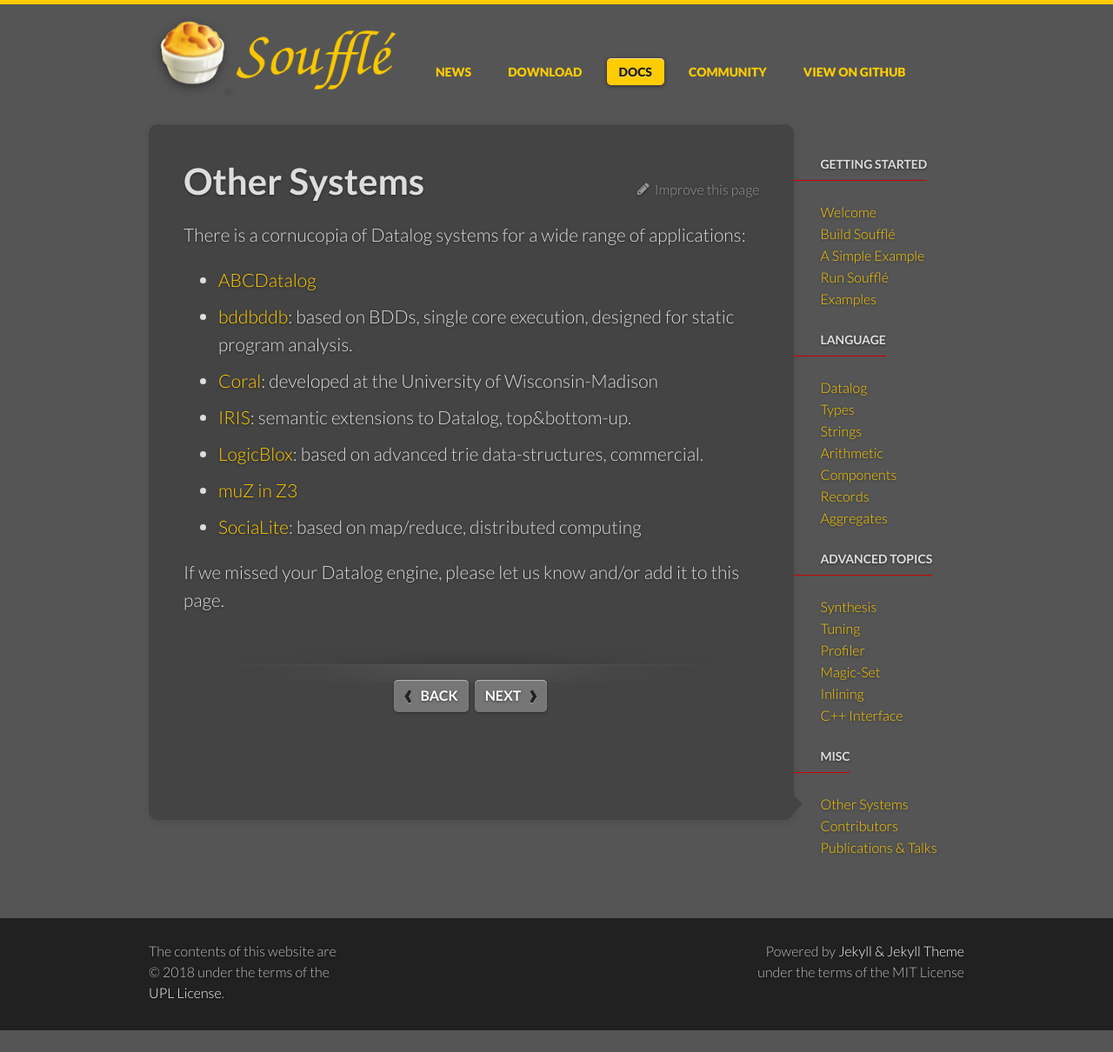
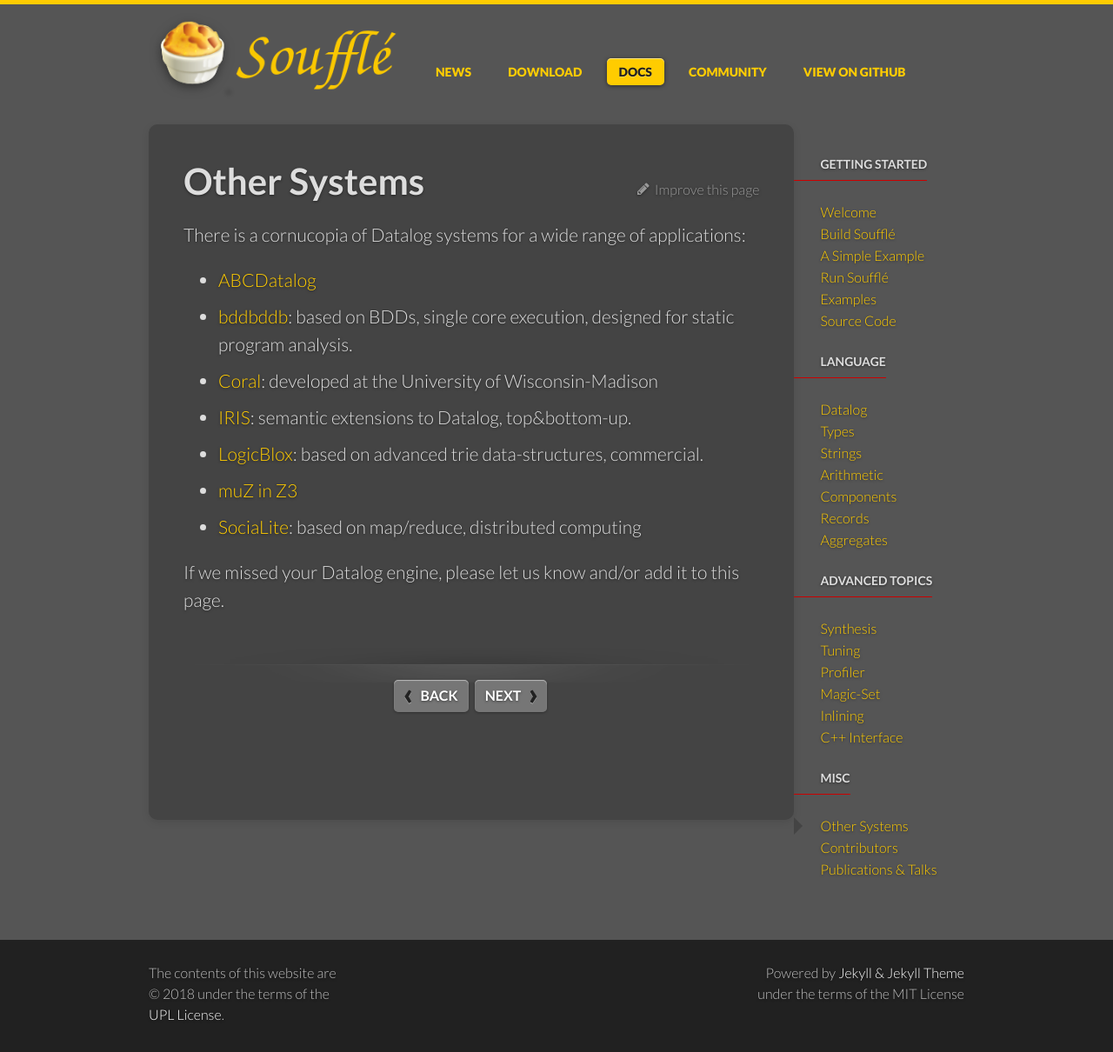
Before and after one commit to souffle-lang/souffle-lang.github.io, a Jekyll site: the page built from _docs/others.md, in a window 1280 px wide. Shown: the whole page at 87% size. Built offline with Jekyll 4.4.1, drawn with Linux system fonts in a browser that asks for light colours; before the commit the page ends 1185 px from its top, so only the background shows below that.

Commit message:
Update docs.yml

```diff
--- a/_data/docs.yml
+++ b/_data/docs.yml
@@ -5,6 +5,7 @@
   - simple
   - execute
   - examples
+  - source
 
 - title: Language
   docs:
```
